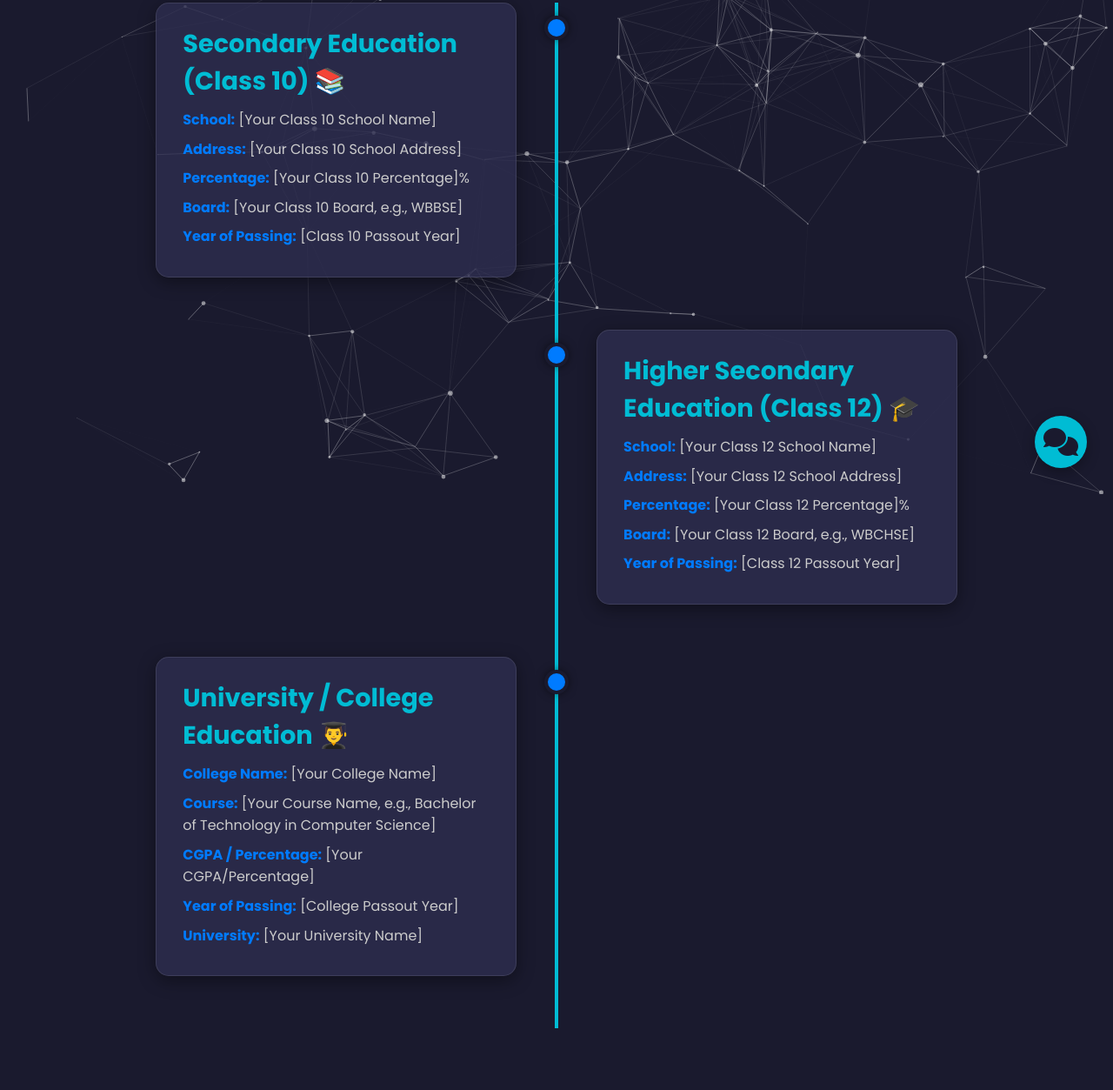
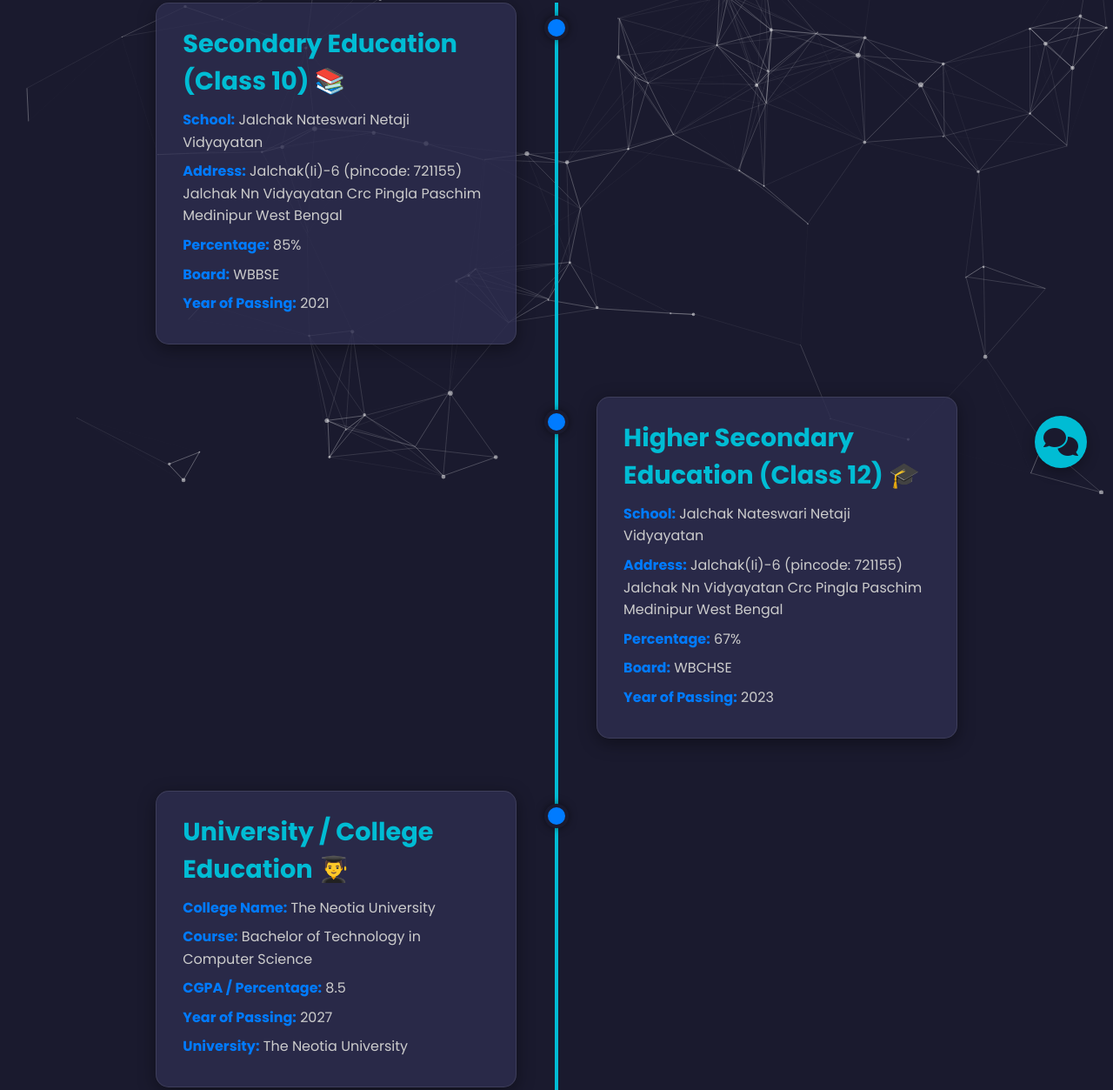
Before and after one commit to subhadip82/Protfolio, a plain HTML site: page education.html in a window 1280 px wide. Shown: the part 232-1485 px from the top of the page at 87% size. Before the commit the page ends 1464 px from the top, so only its background shows below. Drawn offline with nearby package versions, Linux system fonts and the light colour scheme.

Commit message:
add all ditiles in my education

```diff
--- a/education.html
+++ b/education.html
@@ -4,6 +4,7 @@
     <meta charset="UTF-8">
     <meta name="viewport" content="width=device-width, initial-scale=1.0">
     <title>Education - Subhadip Bera</title>
+    <link rel="shortcut icon" type="image/jpg" href="https://www.clipartmax.com/png/middle/310-3105457_s-bahn-logo-s-vector-png.png"/>
     <link rel="stylesheet" href="https://cdnjs.cloudflare.com/ajax/libs/font-awesome/6.0.0-beta3/css/all.min.css">
     <script src="https://cdn.jsdelivr.net/npm/particles.js@2.0.0/particles.min.js"></script>
 
@@ -673,11 +674,11 @@
                 <div class="education-content-wrapper">
                     <div class="education-details">
                         <h3>Secondary Education (Class 10) 📚</h3>
-                        <p><strong>School:</strong> [Your Class 10 School Name]</p>
-                        <p><strong>Address:</strong> [Your Class 10 School Address]</p>
-                        <p><strong>Percentage:</strong> [Your Class 10 Percentage]%</p>
-                        <p><strong>Board:</strong> [Your Class 10 Board, e.g., WBBSE]</p>
-                        <p><strong>Year of Passing:</strong> [Class 10 Passout Year]</p>
+                        <p><strong>School:</strong> Jalchak Nateswari Netaji Vidyayatan</p>
+                        <p><strong>Address:</strong> Jalchak(Ii)-6 (pincode: 721155) Jalchak Nn Vidyayatan Crc Pingla Paschim Medinipur West Bengal</p>
+                        <p><strong>Percentage:</strong> 85%</p>
+                        <p><strong>Board:</strong> WBBSE</p>
+                        <p><strong>Year of Passing:</strong> 2021</p>
                     </div>
                     <div class="gallery-container"></div> </div>
             </div>
@@ -692,11 +693,11 @@
                 <div class="education-content-wrapper">
                     <div class="education-details">
                         <h3>Higher Secondary Education (Class 12) 🎓</h3>
-                        <p><strong>School:</strong> [Your Class 12 School Name]</p>
-                        <p><strong>Address:</strong> [Your Class 12 School Address]</p>
-                        <p><strong>Percentage:</strong> [Your Class 12 Percentage]%</p>
-                        <p><strong>Board:</strong> [Your Class 12 Board, e.g., WBCHSE]</p>
-                        <p><strong>Year of Passing:</strong> [Class 12 Passout Year]</p>
+                        <p><strong>School:</strong> Jalchak Nateswari Netaji Vidyayatan</p>
+                        <p><strong>Address:</strong> Jalchak(Ii)-6 (pincode: 721155) Jalchak Nn Vidyayatan Crc Pingla Paschim Medinipur West Bengal</p>
+                        <p><strong>Percentage:</strong> 67%</p>
+                        <p><strong>Board:</strong> WBCHSE</p>
+                        <p><strong>Year of Passing:</strong> 2023</p>
                     </div>
                     <div class="gallery-container"></div>
                 </div>
@@ -712,11 +713,11 @@
                 <div class="education-content-wrapper">
                     <div class="education-details">
                         <h3>University / College Education 👨‍🎓</h3>
-                        <p><strong>College Name:</strong> [Your College Name]</p>
-                        <p><strong>Course:</strong> [Your Course Name, e.g., Bachelor of Technology in Computer Science]</p>
-                        <p><strong>CGPA / Percentage:</strong> [Your CGPA/Percentage]</p>
-                        <p><strong>Year of Passing:</strong> [College Passout Year]</p>
-                        <p><strong>University:</strong> [Your University Name]</p>
+                        <p><strong>College Name:</strong> The Neotia University</p>
+                        <p><strong>Course:</strong> Bachelor of Technology in Computer Science</p>
+                        <p><strong>CGPA / Percentage:</strong> 8.5</p>
+                        <p><strong>Year of Passing:</strong> 2027</p>
+                        <p><strong>University:</strong> The Neotia University</p>
                     </div>
                     <div class="gallery-container"></div>
                 </div>
```
